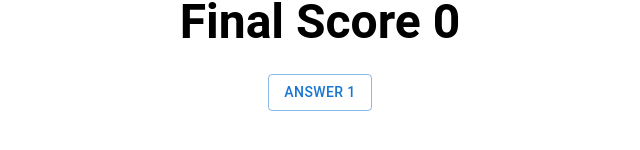
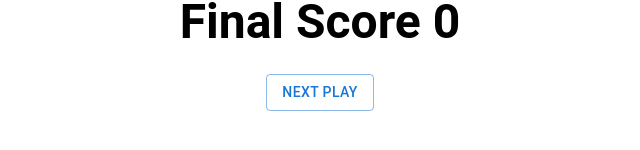
Before and after one commit to Helmut-Tischler/trivialquiz, a React (Create React App) app: page /score in a window 1280 px wide. Shown: the part 174-324 px from the top of the page, without its empty margins (320-960 px from the left). Built offline with nearby package versions, Linux system fonts and the light colour scheme.

Commit message:
it is bugfixed

```diff
--- a/src/App.js
+++ b/src/App.js
@@ -11,16 +11,16 @@ function App() {
         <Box textAlign="center" mt={5}>
           <Typography variant="h1">Trivial Quiz</Typography>
           <Routes>
-            <Route path="/" exact element={
-              <><Settings /></>
+            <Route path="/trivialquiz" exact element={
+              <Settings />
             }
             />
             <Route path="/questions" element={
-              <><Questions /></>
+              <Questions />
             }
             />
             <Route path="/score" element={
-              <><FinalScreen /></>
+              <FinalScreen />
             }
             />
           </Routes>
--- a/src/pages/FinalScreen.js
+++ b/src/pages/FinalScreen.js
@@ -12,13 +12,13 @@ const FinalScreen = () => {
     const handleBackToSettings = () => {
         dispatch(handleScoreChange(0))
         dispatch(handleAmountChange(50))
-        navigate("/")
+        navigate("/trivialquiz")
     }
 
     return (
         <Box mt={2}>
             <Typography variant="h3" fontWeight="bold" mb={3}>Final Score {score}</Typography>
-            <Button onClick={handleBackToSettings} variant="outlined">Answer 1</Button>
+            <Button onClick={handleBackToSettings} variant="outlined">Next Play</Button>
         </Box>
     )
 }
```
Also changed, not shown: 1 other file (tests, documents, lock files or other folders).
